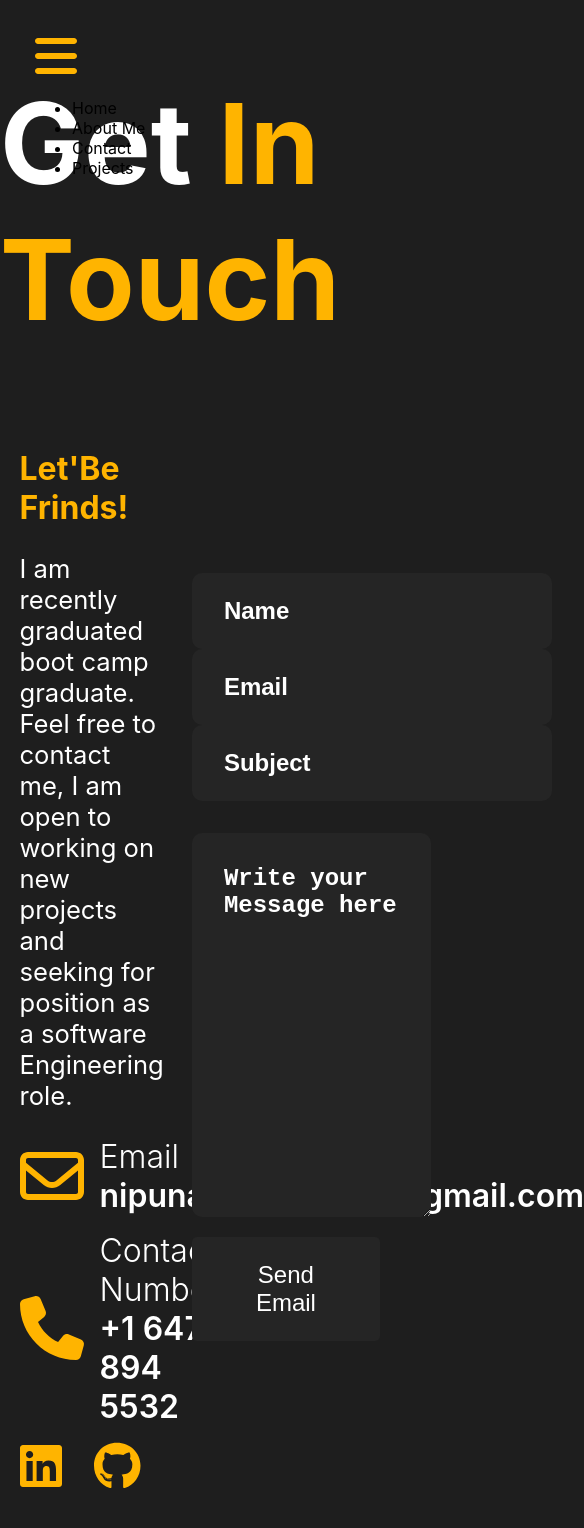
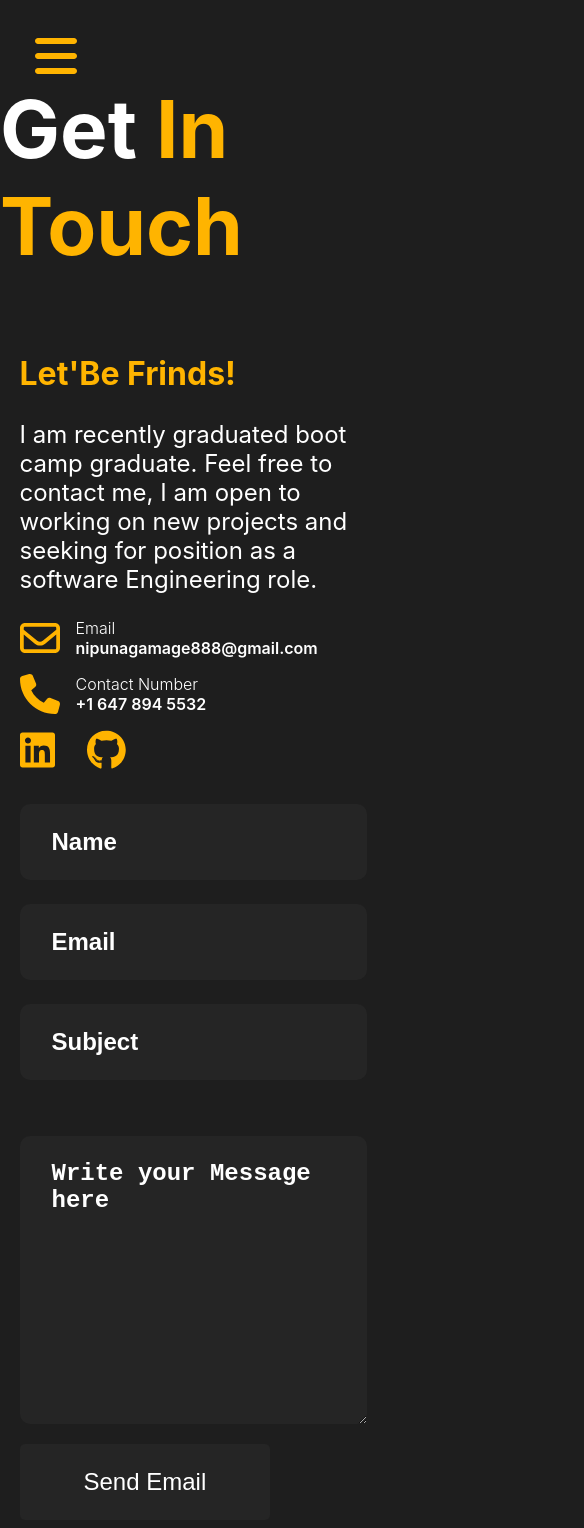
Before and after one commit to NipunaGamage888/portfolio, a React (Create React App) app: page /Contact in a window 390 px wide. Shown: the top 1528 px of the page, 584 px wide, since content can reach past the window. Before the commit the page ends 1492 px from the top, so only its background shows below. Built offline with nearby package versions, Linux system fonts and the light colour scheme; the HTML template or start-up script is replaced by a standard one.

Commit message:
Finished mobile css

```diff
--- a/src/App.scss
+++ b/src/App.scss
@@ -5,12 +5,3 @@ body{
   margin: 0;
 
 }
-.app{
- &__nav{
-  z-index: -1;
-
- }
- &__layout{
-  z-index: 100;
- }
-}
--- a/src/components/About/About.js
+++ b/src/components/About/About.js
@@ -45,6 +45,7 @@ function About() {
         Personal <span1 className="about__pers">Info</span1>
       </h2>
       <div className="about__info">
+      <div className="about__both">
         <div className="about__details">
           <div className="about__first">
             <p className="about__desc">
@@ -59,23 +60,13 @@ function About() {
             <p className="about__desc">
               Address:
               <span className="about__desc-info">
-                725 greenoch Court Oshawa
+               Oshawa, Ontario
               </span>
             </p>
             <p className="about__desc">
               Freelance: <span className="about__desc-info">Available</span>
             </p>
-            <a
-              href={CV}
-              download="Nipuna_Gamage_CV.pdf"
-              class="about__download-btn"
-            >
-              <p className="about__download-name">Download CV</p>
 
-              <span class="about__download-icon">
-                <FontAwesomeIcon icon={faCloudArrowDown} />
-              </span>
-            </a>
           </div>
           <div className="about_second">
             <p className="about__desc">
@@ -95,31 +86,43 @@ function About() {
             </p>
             <p className="about__desc">
               Linkedin:
-              <span className="about__desc-info">
-                <a onClick={() =>
+              <span className="about__desc-info about__desc-info-link"
+                 onClick={() =>
                 window.open(
                   "https://www.linkedin.com/in/nipunamadhuwantha/",
                   "_blank"
                 )
-              }>
+              }>nipunamadhuwantha
 
-                </a>
+
 
               </span>
             </p>
             <p className="about__desc">
               Github:
               <span className="about__desc-info">
-                <a onClick={() =>
+                <a className="about__desc-info-link" onClick={() =>
                 window.open("https://github.com/NipunaGamage888", "_blank")
               }>
-
+                NipunaGamage888
                 </a>
 
               </span>
             </p>
           </div>
         </div>
+        <a
+              href={CV}
+              download="Nipuna_Gamage_CV.pdf"
+              class="about__download-btn"
+            >
+              <p className="about__download-name">Download CV</p>
+
+              <span class="about__download-icon">
+                <FontAwesomeIcon icon={faCloudArrowDown} />
+              </span>
+            </a>
+            </div>
         <div className="about__years">
           <div className="about__exp">
             <h1 className="about__exp-heading">2+</h1>
@@ -219,7 +222,7 @@ function About() {
 
       </div>
       <div className="about__final">
-        <div>
+        <div className="about__edu-sec">
           <h2 className="about__education">Education</h2>
           <div className="about__first-ed">
             <h2 className="about__institution">
@@ -242,7 +245,7 @@ function About() {
             </p>
           </div>
         </div>
-        <div>
+        <div className="about__edu-sec">
           <h2 className="about__education">Education</h2>
           <div className="about__first-ed">
             <h2 className="about__institution">
--- a/src/components/Contact/Contact.scss
+++ b/src/components/Contact/Contact.scss
@@ -1,3 +1,4 @@
+@use '../../styles/partials/mixings.scss' as *;
 .contact{
     display: flex;
   flex-direction: column;
@@ -6,8 +7,14 @@
   width: 100vw;
 
    &__heading {
+    color: white;
+    font-size: 5rem;
+    margin-top: 5rem;
+    @include desktop{
       font-size: 7rem;
-    color: white;
+
+    }
+
   }
    &__me {
     color: #ffb400;
@@ -15,32 +22,77 @@
   &__methods{
     display: flex;
     align-items: center;
+    flex-direction: column;
     justify-content: center;
     width: 90%;
+    @include desktop{
+      width: 90%;
+      flex-direction: row;
+    }
 
 
   }&__info{
+    width: 100%;
+    @include desktop{
       width: 40%;
+    }
+
   }&__friends{
+    font-size: 2rem;
     color: #ffb400;
+    @include desktop{
       font-size: 2rem;
+    }
+
   }&__summary{
+    font-size: 1.5rem;
     color: white;
-    font-size: 1rem;
+    @include desktop{
+
     font-size: 1.6rem;
+    }
+
 
   }
   &__message{
+    width: 100%;
+    @include desktop{
       width: 60%;
       flex-direction: column;
       justify-content: center;
       align-items: center;
     }
+
+  }
   &__inputs{
+    display: flex;
+    flex-direction: column;
+    width: 100%;
+    margin-top: 2rem;
     padding-bottom: 2rem;
+    @include desktop{
+      width: 87%;
+    flex-direction: row;
+    margin-top: 0;
     margin-left: 1rem;
     }
+
+  }
   &__input{
+    width: 90%;
+    margin-bottom: 1.5rem;
+    font-size: 1.5rem;
+    color: white;
+    font-weight: 600;
+    border-radius: 10px;
+    padding: 1.5rem 0rem 1.5rem 2rem;
+    border: none;
+    background-color:#252525 ;
+    &::placeholder{
+      color:white;
+  }
+    @include desktop{
+      margin-bottom: 0;
       font-size: 1.5rem;
     color: white;
     font-weight: 600;
@@ -53,49 +105,101 @@
         color:white;
     }
     }
+
+  }
   &__textarea{
+    font-size: 1.5rem;
+    color: white;
+    font-weight: 600;
+    padding: 1.5rem 0rem 1.5rem 2rem;
+    width: 90%;
+    border: none;
+    background-color:#252525 ;
+    border-radius: 10px;
+    height: 15rem;
+    &::placeholder{
+      color:white;
+  }
+    @include desktop{
       font-size: 1.5rem;
     color: white;
     font-weight: 600;
     margin-left: 2rem;
     padding: 2rem;
-    width: 83%;
+    width: 79%;
     border: none;
     background-color:#252525 ;
     border-radius: 10px;
     height: 20rem;
-    &::placeholder{
-        color:white;
+
     }
+
 
   }&__email{
     display: flex;
     margin-top: 1rem;
     align-items: center;
   }&__icon{
+    height: 2.5rem;
+    margin-right: 1rem;
+    @include desktop{
       height: 4rem;
-    margin-right: 1rem;
+    }
+
   }
   &__email-heading{
+    font-size: 1rem;
+    font-weight: 300;
+    color: white;
+    margin: 0;
+    @include desktop{
       font-size: 2rem;
       font-weight: 300;
       color: white;
       margin: 0;
     }
+
+  }
   &__email-address{
+    font-weight: 600;
+    margin: 0;
+    font-size: 1rem;
+    color: white;
+    @include desktop{
     font-weight: 600;
     margin: 0;
     font-size: 2rem;
     color: white;
+    }
+
   }&__social-media{
     display: flex;
     margin-top: 1rem;
   }&__linkedin{
+    height: 2.5rem;
+    border-radius: 50%;
+    margin-right: 2rem;
+    @include desktop{
     height: 3rem;
     border-radius: 50%;
     margin-right: 2rem;
     }
+
+  }
   &__button{
+    padding: 1.5rem 4rem;
+    margin-top: 1rem;
+    border-radius: 5px;
+    border: none;
+    background-color: #252525;
+    color: white;
+    font-size: 1.5rem;
+    cursor: pointer;
+    margin-bottom: 2rem;
+    &:hover{
+        background-color: #ffb400;
+    }
+    @include desktop{
       margin-left: 2rem;
     padding: 1.5rem 4rem;
     margin-top: 1rem;
@@ -110,3 +214,5 @@
     }
   }
     }
+
+}
--- a/src/components/Home/Home.scss
+++ b/src/components/Home/Home.scss
@@ -1,4 +1,5 @@
-.main canvas{
+@use "../../styles/partials/mixings.scss" as *;
+.main canvas {
   z-index: -10;
   position: absolute;
   height: 100%;
@@ -19,42 +20,41 @@
     flex-direction: column;
     justify-content: center;
     margin-left: 0;
-    position: relative;
+
     padding: 0 50px;
   }
-  &__image-back {
-    z-index: 1;
-    background-color: #ffb400;
-    width: 200rem;
-    height: 250%;
-    position: absolute;
-    transform: rotate(-15deg);
-    z-index: -2;
-    left: -160em;
-    top: 0.5em;
-  }
+
   &__image {
-    z-index: 1;
-    height:25rem;
-    width: 25rem;
+    width: 12rem;
     border-radius: 50%;
+    @include desktop {
+      z-index: 1;
+      height: 25rem;
+      width: 25rem;
+    }
   }
   &__name {
-    z-index: 1;
     text-align: center;
     display: flex;
     flex-direction: column;
-    font-size: 3em;
+    font-size: 2rem;
     color: #ffb400;
+
+    @include desktop {
+      font-size: 3rem;
+    }
   }
   &__title {
-    z-index: 1;
     text-align: center;
     color: white;
     display: flex;
     margin: 0;
-    font-size: 3rem;
-  }&__main-detail{
+    font-size: 2rem;
+    @include desktop {
+      font-size: 3rem;
+    }
+  }
+  &__main-detail {
     z-index: 1;
     align-items: center;
     display: flex;
@@ -69,11 +69,18 @@
     justify-content: center;
   }
   &__info {
+    transition: transform 0.3s ease-in-out;
     z-index: 1;
-    width: 45rem;
-    font-size: 1.5rem;
-    line-height: 1.5em;
+    font-size: 1.2rem;
+    text-align: justify;
+    line-height: 1.8rem;
+    padding: 0 1rem;
     color: white;
+    @include desktop {
+      width: 45rem;
+      font-size: 1.5rem;
+      line-height: 1.5em;
+    }
   }
   &__button {
     z-index: 1;
--- a/src/components/Navbar/Navbar.js
+++ b/src/components/Navbar/Navbar.js
@@ -1,19 +1,35 @@
-import React from "react";
+import React, { useState } from "react";
 import "./Navbar.scss";
 import { useNavigate } from "react-router-dom/dist";
 import { faBars } from "@fortawesome/free-solid-svg-icons";
 import { FontAwesomeIcon } from "@fortawesome/react-fontawesome";
+import { faXmark } from "@fortawesome/free-solid-svg-icons";
 
 const Navbar = () => {
   const navigate=useNavigate()
+  const [open, setOpen]=useState(false)
+
+  const toggleNavBar= ()=>{
+    setOpen(true)
+  }
+  const toggleOff =()=>{
+    setOpen(false)
+  }
   return (
     <nav className="nav">
-      <div className="nav__mobile">
-        <FontAwesomeIcon
+      <FontAwesomeIcon
+          onClick={toggleNavBar}
           className="nav__icon"
           icon={faBars}
           style={{ color: "#ffb400" }}
         />
+      <div className={`nav__mobile ${open ? 'nav__mobile-open':''}`}>
+      <FontAwesomeIcon icon={faXmark}
+      className="nav__icon"
+      style={{ color: "#ffb400" }}
+      onClick={toggleOff}
+      />
+
         <ul className="nav__list-mobile">
         <li onClick={()=>navigate('/')} className="nav__li-mobile">
             Home
--- a/src/components/Navbar/Navbar.scss
+++ b/src/components/Navbar/Navbar.scss
@@ -1,11 +1,11 @@
-@use '../../styles/partials/mixings.scss' as *;
+@use "../../styles/partials/mixings.scss" as *;
 
-.nav{
+.nav {
   display: flex;
   flex-direction: column;
   position: absolute;
-    z-index: 1;
-    @include tablet{
+  z-index: 100;
+  @include tablet {
     display: flex;
     flex-direction: column;
     position: absolute;
@@ -15,32 +15,52 @@
     justify-content: center;
     z-index: 1;
   }
-    &__mobile{
+  &__mobile {
+    position: fixed;
+    top: 0;
+    left: 0;
+    width: 100%;
+    height: 100%;
+    background-color: #252525;
+    transform: translateX(-100%);
+    transition: transform 0.3s ease-in-out;
+    @include tablet {
+      display: none;
+    }
+  }
+  &__mobile-open {
+    transform: translateX(0);
+  }
+  &__icon {
     padding: 2rem;
+    cursor: pointer;
+    width: 3rem;
+    height: 3rem;
     @include tablet{
         display: none;
     }
   }
-    &__icon{
-        cursor: pointer;
-        width: 3rem;
-        height: 3rem;
-    }
 
-    &__list{
+  &__list {
     display: none;
 
-        @include tablet{
+    @include tablet {
       display: flex;
       flex-direction: column;
       right: 3rem;
       position: fixed;
       list-style-type: none;
       text-decoration: none;
+    }
+  }
+  &__list-mobile{
+    display: flex;
+    flex-direction: column;
+    list-style-type: none;
+    text-decoration: none;
 
   }
-    }
-    &__li{
+  &__li {
     list-style-type: none;
     text-align: center;
     padding: 1.5rem;
@@ -50,18 +70,26 @@
     color: black;
     background-color: #ffb400;
 
-
     &:hover {
       transform: scale(1.5); /* Scale up by 10% */
       font-size: 18px; /* Increase font size */
     }
   }
-    &__li-span{
+  &__li-mobile{
+    list-style-type: none;
+    font-size: 1.5rem;
+    padding-bottom: 2rem;
+    text-decoration: none;
+    color: #ffb400;
+    transition: transform 0.3s ease-in-out;
+
+
+  }
+  &__li-span {
     display: none;
-        &:hover{
+    &:hover {
       display: block;
       transition: 0.5s;
     }
-
   }
 }
```
Also changed, not shown: src/components/About/About.scss (+119 -17 lines). Lines whose indentation alone changed are shown as unchanged.
